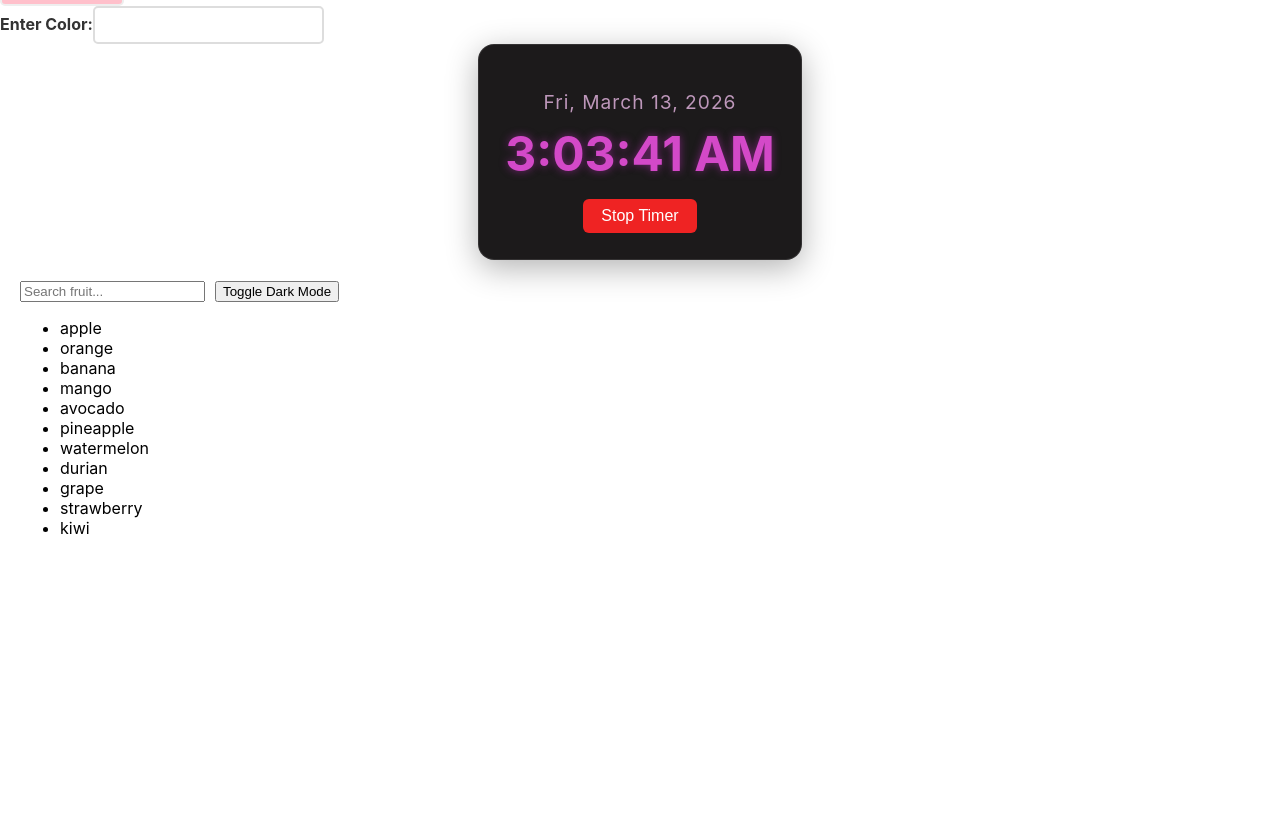
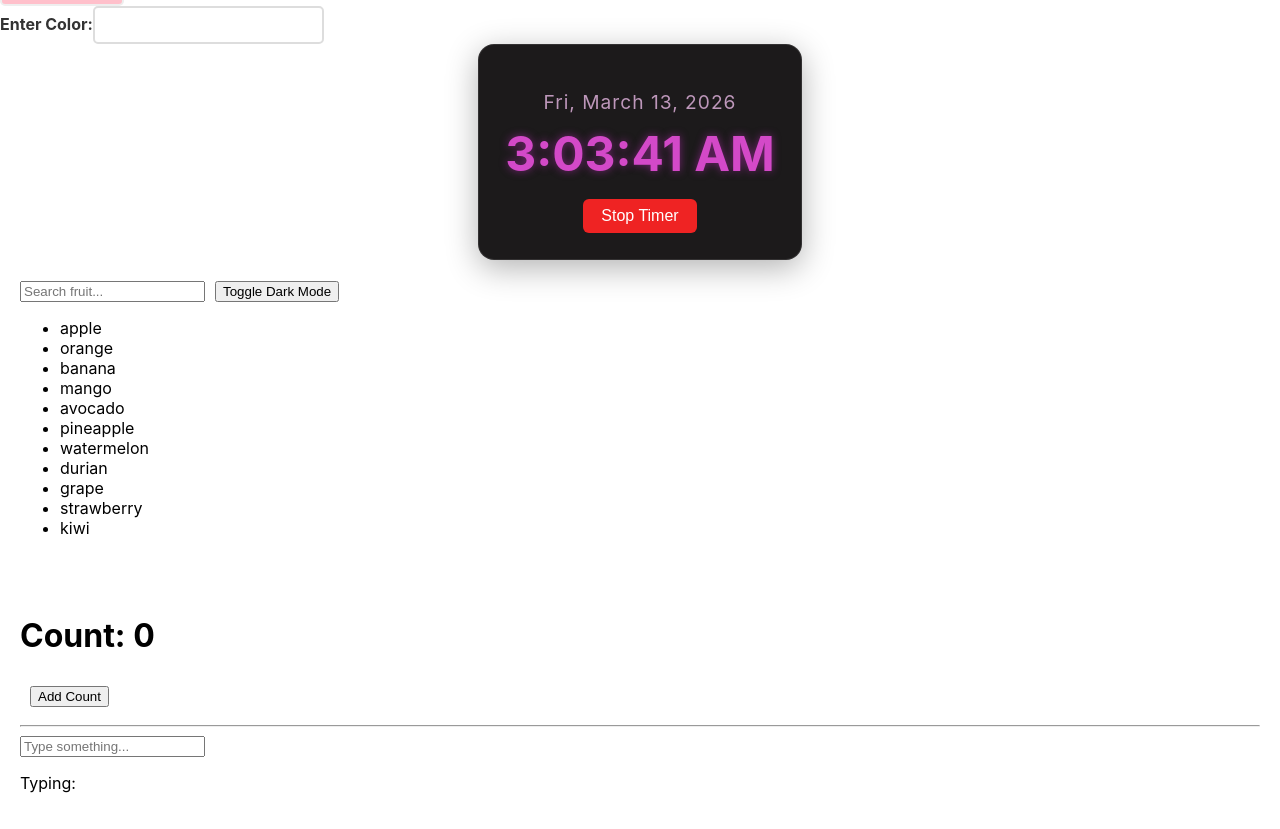
Before and after one commit to TheintTheint298/01-homework, a React (Create React App) app: page / in a window 1280 px wide. Shown: the part 502-1331 px from the top of the page. Before the commit the page ends 1076 px from the top, so only its background shows below. Built offline with nearby package versions, Linux system fonts and the light colour scheme.

Commit message:
feat: count with useCallback

```diff
--- a/src/App.js
+++ b/src/App.js
@@ -5,6 +5,7 @@ import ImageGallery from "./component/ImageGallery";
 import BoxColor from "./component/BoxColor";
 import DigitalClock from "./component/DigitalClock";
 import FilterItems from "./component/FilterItems";
+import Count from "./component/Count";
 
 function App() {
   const images = [
@@ -20,6 +21,7 @@ function App() {
       <BoxColor />
       <DigitalClock />
       <FilterItems />
+      <Count />
     </>
   );
 }
--- /dev/null
+++ b/src/component/Count.js
@@ -0,0 +1,36 @@
+import React, { useCallback, useState } from "react";
+
+const Button = React.memo(({ handleClick, children }) => {
+  console.log(`${children}`);
+  return (
+    <button onClick={handleClick} style={{ margin: "10px" }}>
+      {children}
+    </button>
+  );
+});
+
+export default function Count() {
+  const [count, setCount] = useState(0);
+  const [text, setText] = useState("");
+
+  const increment = useCallback(() => {
+    setCount((prev) => prev + 1);
+  }, []);
+
+  return (
+    <div style={{ padding: "20px" }}>
+      <h1>Count: {count}</h1>
+
+      <Button handleClick={increment}>Add Count</Button>
+      <hr />
+
+      <input
+        type="text"
+        placeholder="Type something..."
+        value={text}
+        onChange={(e) => setText(e.target.value)}
+      />
+      <p>Typing: {text}</p>
+    </div>
+  );
+}
```
